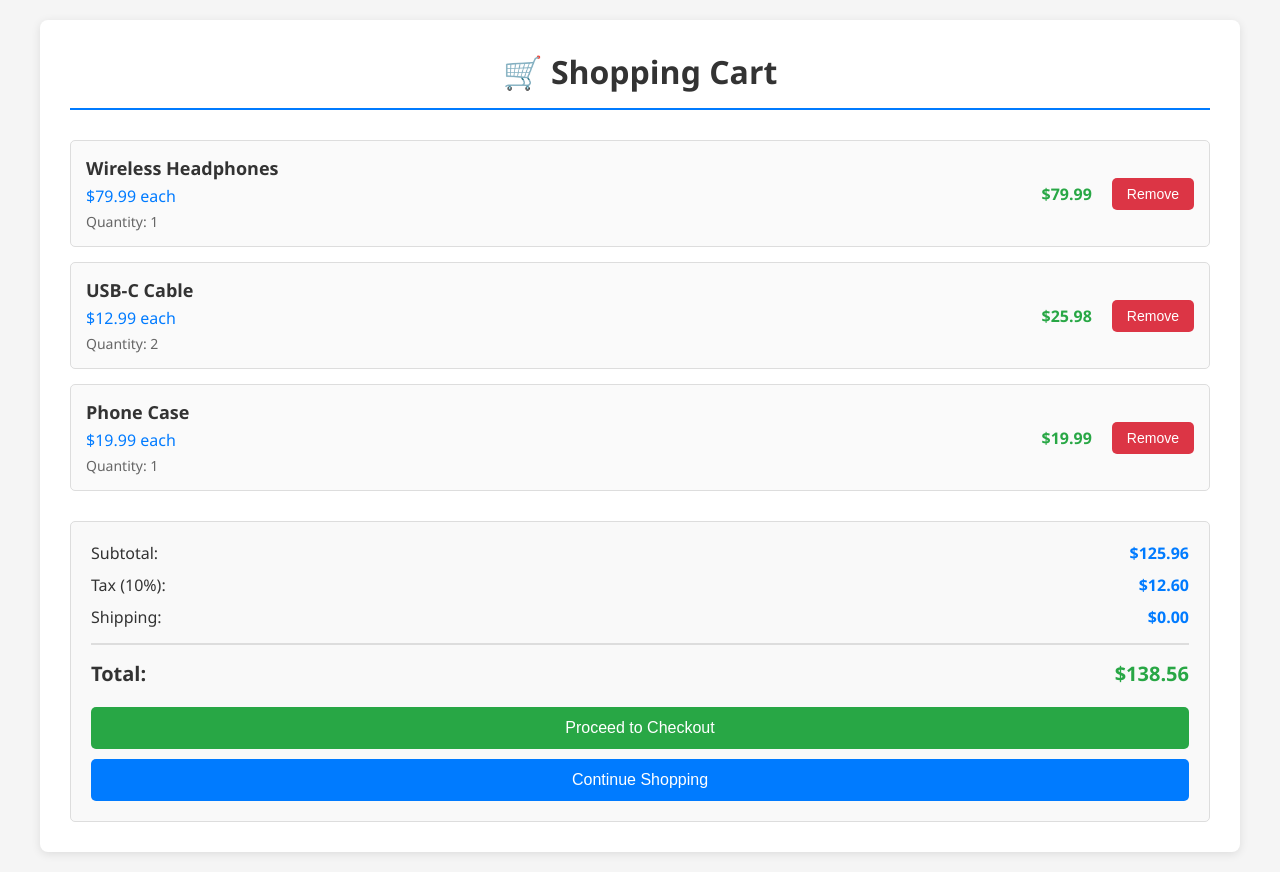
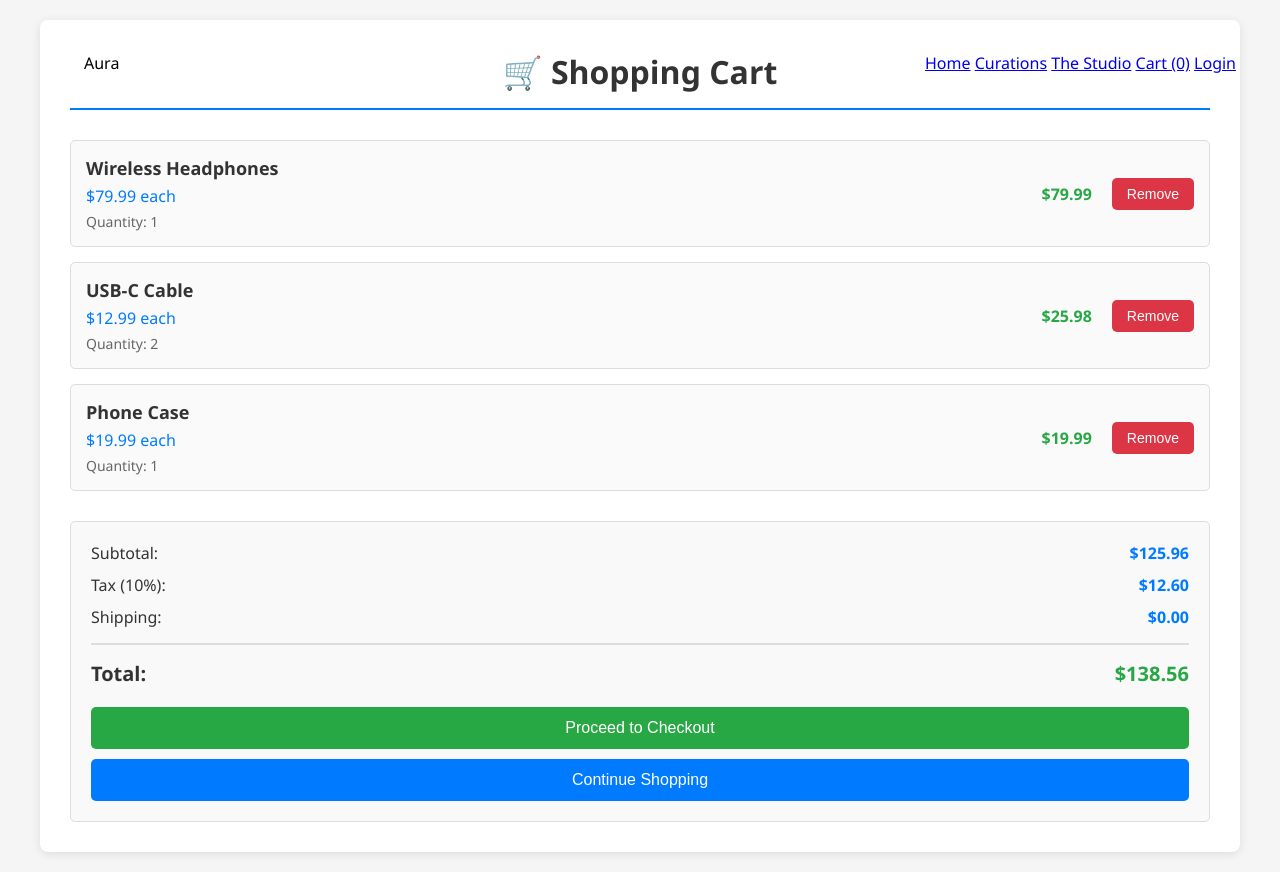
Before and after one commit to diwakarthapa542/Shreeju-main, a plain HTML site: page cart.html in a window 1280 px wide. Drawn offline with Linux system fonts and the light colour scheme.

Commit message:
added link to cart and home

```diff
--- a/cart.html
+++ b/cart.html
@@ -5,6 +5,19 @@
     <meta charset="UTF-8">
     <meta name="viewport" content="width=device-width, initial-scale=1.0">
     <title>Shopping Cart</title>
+    <style>
+        /* Elegant Navigation */
+        nav {
+            position: fixed;
+            width: 100%;
+            display: flex;
+            justify-content: space-between;
+            align-items: center;
+            padding: 2rem 5%;
+            z-index: 1000;
+            /* backdrop-filter: blur(10px); */
+        }
+    </style>
     <style>
         * {
             margin: 0;
@@ -178,6 +191,16 @@
 </head>
 
 <body>
+    <nav>
+        <div class="logo">Aura</div>
+        <div class="nav-links">
+            <a href="index.html">Home</a>
+            <a href="#">Curations</a>
+            <a href="#">The Studio</a>
+            <a href="cart.html"><i class="fa-thin fa-bag-shopping"></i> Cart (0)</a>
+            <a href="login.html"><i class="fa-thin fa-bag-shopping"></i> Login</a>
+        </div>
+    </nav>
     <div class="container">
         <h1>🛒 Shopping Cart</h1>
 
```
